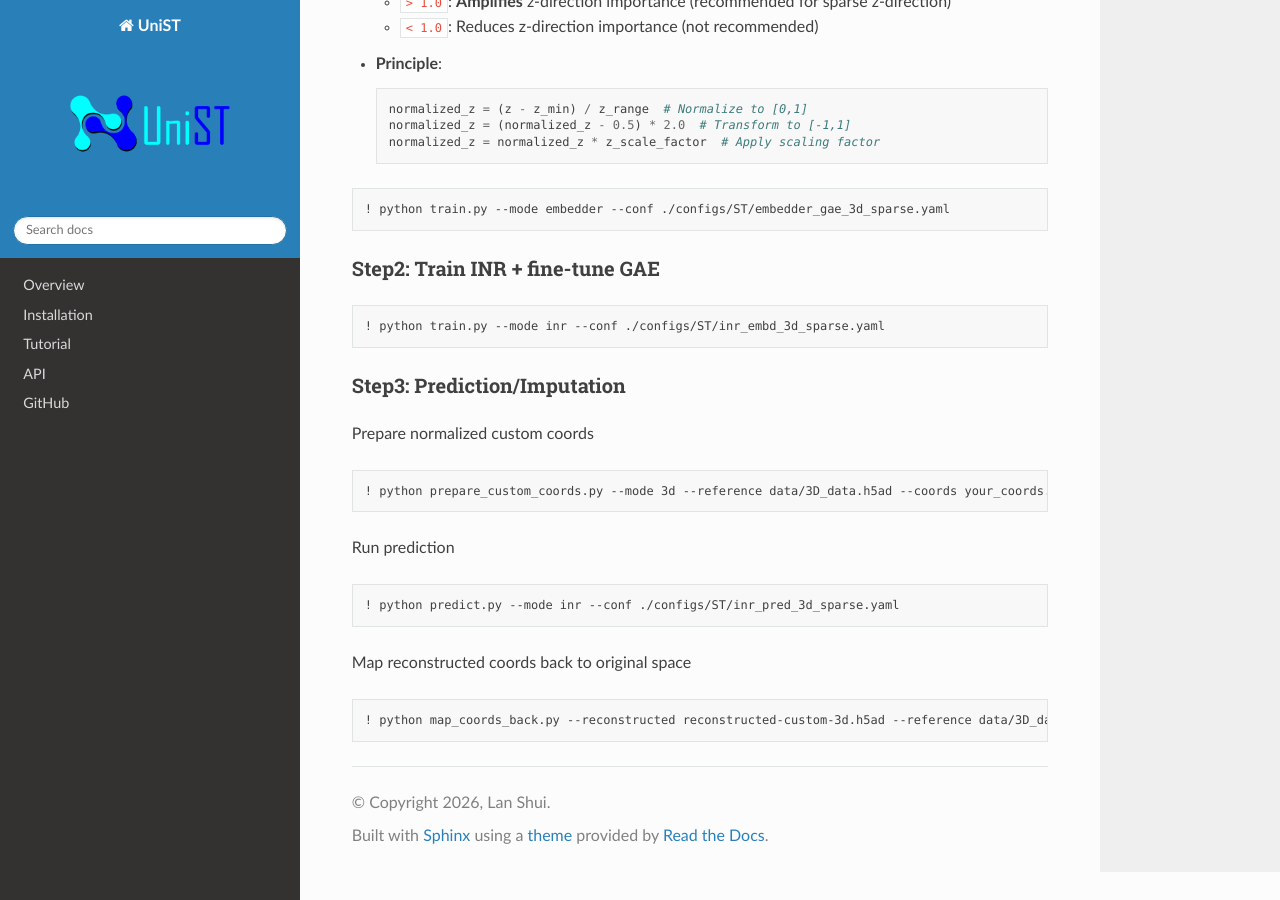
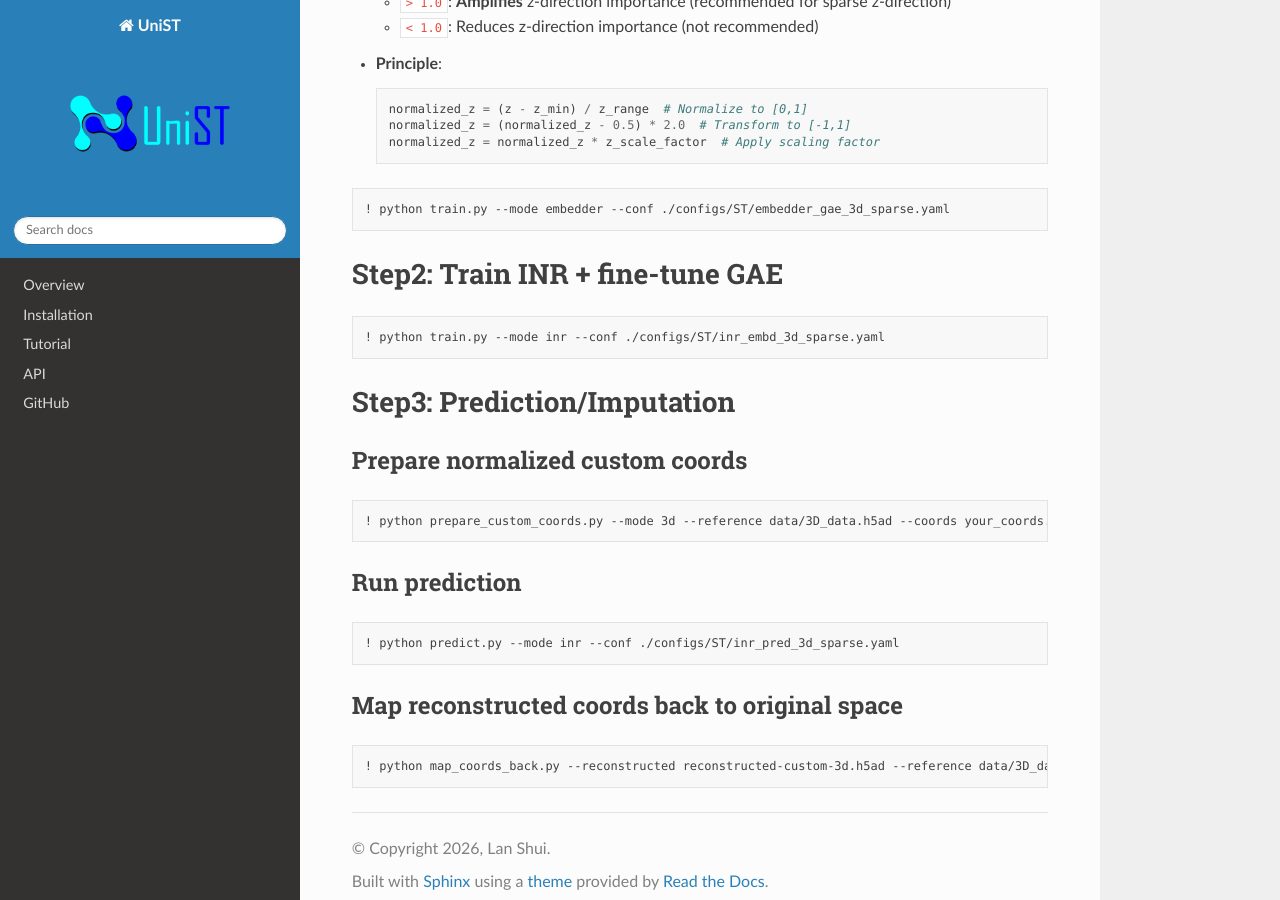
Before and after one commit to lanshui98/UniST-tutorial, a Sphinx documentation site: the page built from docs/source/impute_note/3d_gene_imputation.md, in a window 1280 px wide and 900 px high, scrolled down 3902 px. Built offline with Sphinx 7.4.7 and the Read the Docs theme 3.1.0, drawn with Linux system fonts in a browser that asks for light colours; pages that are not in the unit, such as notebooks, are missing from menus.

````diff
--- a/docs/source/impute_note/3d_gene_imputation.md
+++ b/docs/source/impute_note/3d_gene_imputation.md
@@ -69,7 +69,7 @@ st.pl.three_d_plot(
     opacity=0.5
 )
 ```
-![3D Gene Visualization](https://github.com/lanshui98/UniST-tutorial/main/docs/source/impute_note/figs/3D_gene1.png)
+![3D Gene Visualization](https://github.com/lanshui98/UniST-tutorial/tree/main/docs/source/impute_note/figs/3D_gene1.png)
 
 - `"static"` for static image
 - `"trame"` for interactive window (need to install `nest_asyncio2`)
@@ -157,27 +157,27 @@ Used during coordinate normalization to preserve z-direction scale:
 ! python train.py --mode embedder --conf ./configs/ST/embedder_gae_3d_sparse.yaml
 ```
 
-#### Step2: Train INR + fine-tune GAE
+# Step2: Train INR + fine-tune GAE
 
 ```
 ! python train.py --mode inr --conf ./configs/ST/inr_embd_3d_sparse.yaml
 ```
 
-#### Step3: Prediction/Imputation
+# Step3: Prediction/Imputation
 
-Prepare normalized custom coords
+#### Prepare normalized custom coords
 
 ```
 ! python prepare_custom_coords.py --mode 3d --reference data/3D_data.h5ad --coords your_coords.xyz --output data/preprocessed_data/custom_coords_3d_norm.npy --keep_ratio True --preserve_z_scale True --z_scale_factor 1.5
 ```
 
-Run prediction
+#### Run prediction
 
 ```
 ! python predict.py --mode inr --conf ./configs/ST/inr_pred_3d_sparse.yaml
 ```
 
-Map reconstructed coords back to original space
+#### Map reconstructed coords back to original space
 
 ```
 ! python map_coords_back.py --reconstructed reconstructed-custom-3d.h5ad --reference data/3D_data.h5ad --output reconstructed-original-3d.h5ad --mode 3d --keep_ratio True --preserve_z_scale True --z_scale_factor 1.5
````
